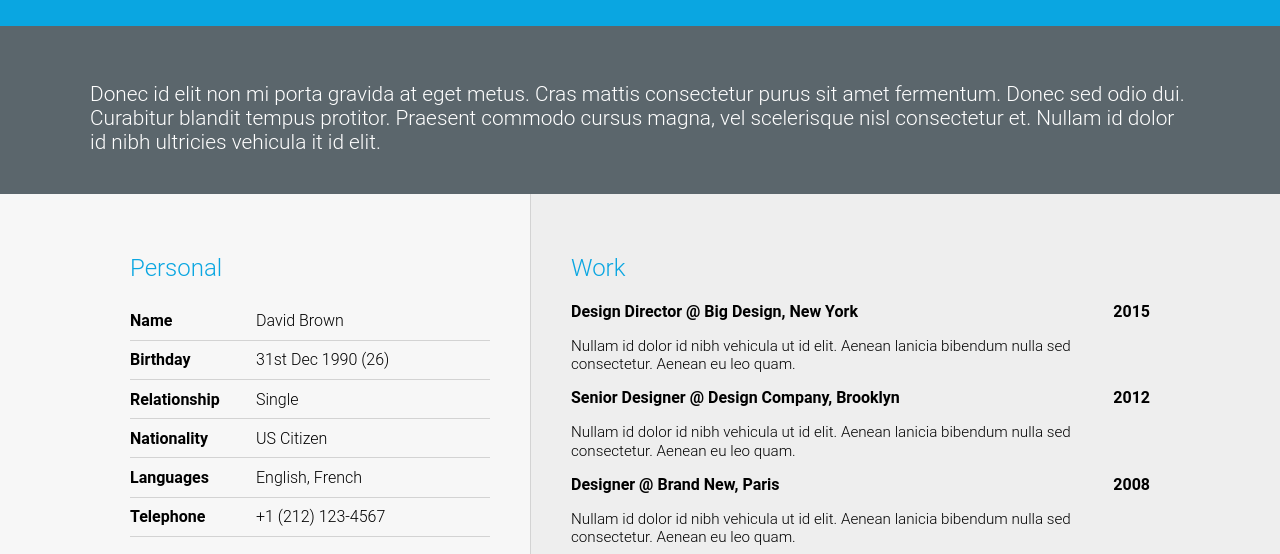
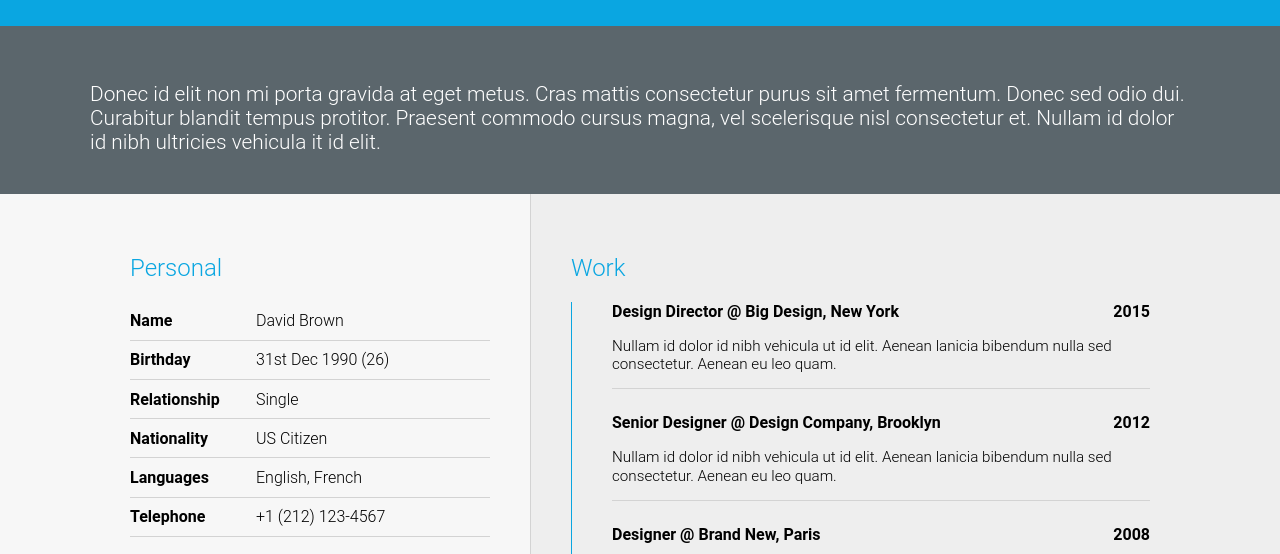
Before and after one commit to kevcomedia/material-resume-clone, a website: page src/index.html in a window 1280 px wide. Shown: the part 232-786 px from the top of the page. Drawn offline with Linux system fonts and the light colour scheme.

Commit message:
Add blue border at the left

```diff
--- a/src/styles/main.css
+++ b/src/styles/main.css
@@ -245,12 +245,15 @@ body {
  */
 
 .info-list {
+  border-left: 1px solid #0aa6e1;
   list-style-type: none;
-  padding-left: 0;
+  padding-left: 40px;
   width: 100%;
 }
 
 .info-list__item {
+  border-bottom: 1px solid lightgray;
+  margin-bottom: 1.5rem;
   display: grid;
   grid-template-columns: 1fr min-content;
   width: 100%;
```
